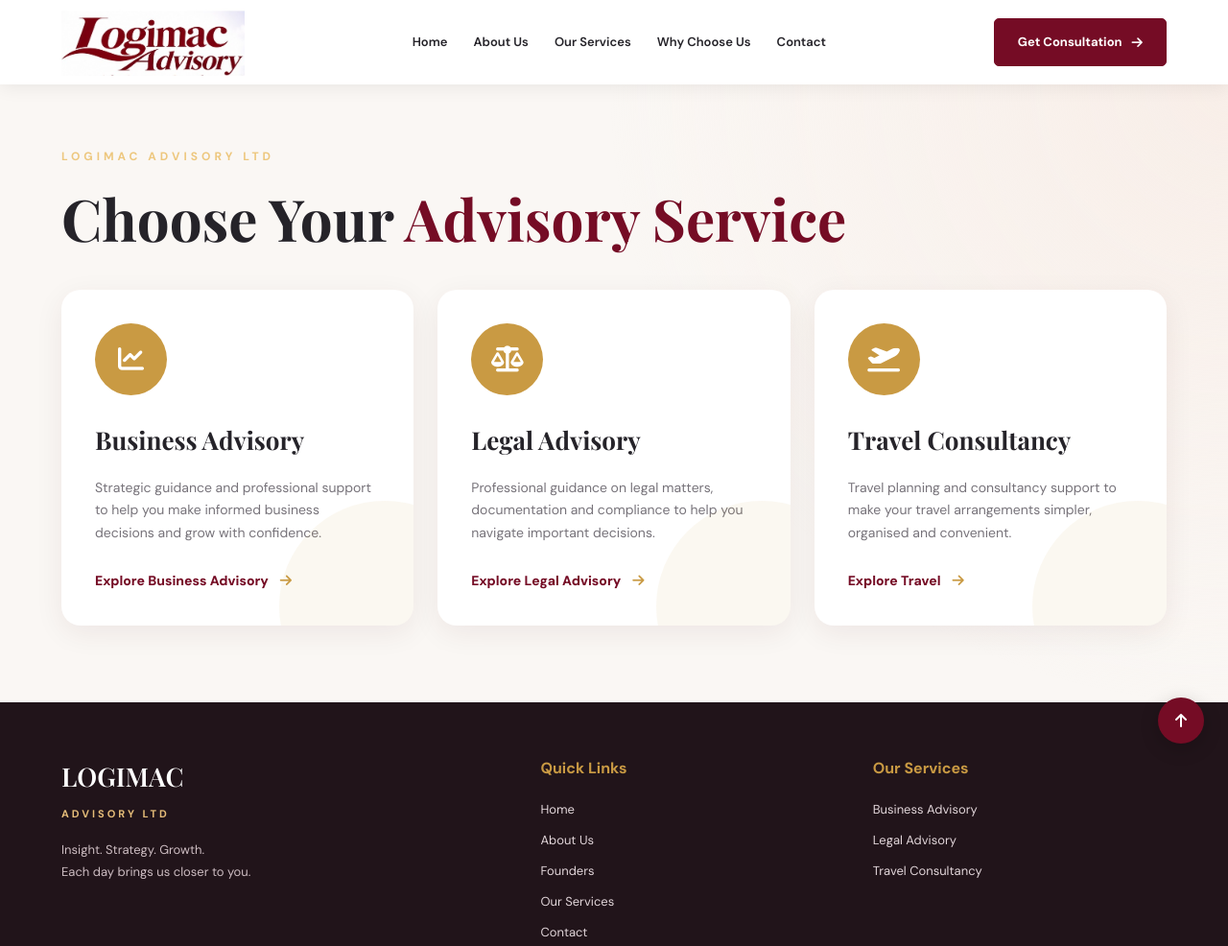
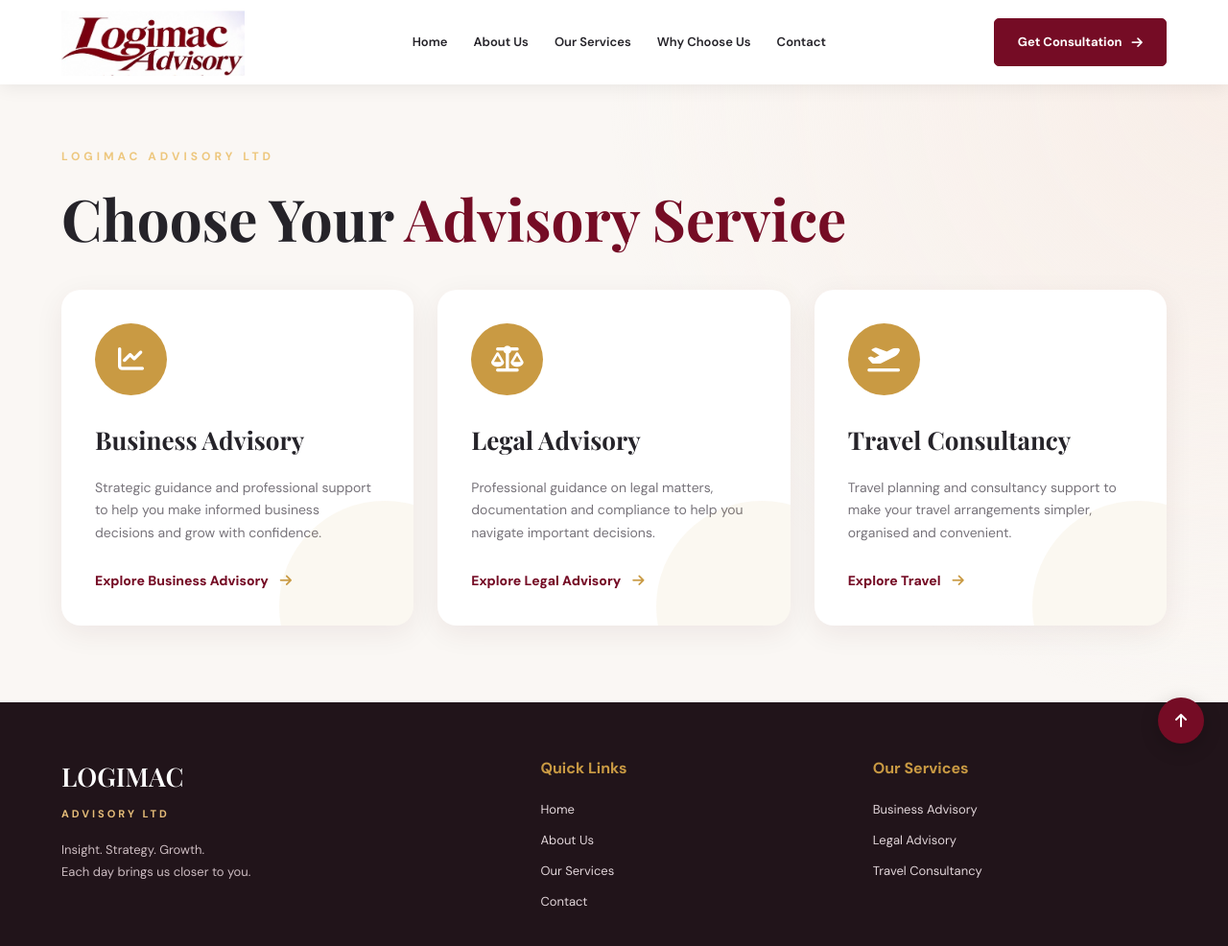
Before and after one commit to hubtechi/Logimac-Advisory-Ltd, a plain HTML site: page index.html in a window 1280 px wide. Shown: the top 986 px of the page at 96% size. Drawn offline with nearby package versions, Linux system fonts and the light colour scheme.

Commit message:
Update index.html

```diff
--- a/index.html
+++ b/index.html
@@ -1395,7 +1395,7 @@ footer {
             <div class="footer-links">
                 <a href="#home">Home</a>
                 <a href="#about">About Us</a>
-                <a href="#founders">Founders</a>
+               <!-- <a href="#founders">Founders</a>-->
                 <a href="#services">Our Services</a>
                 <a href="#contact">Contact</a>
             </div>
```
